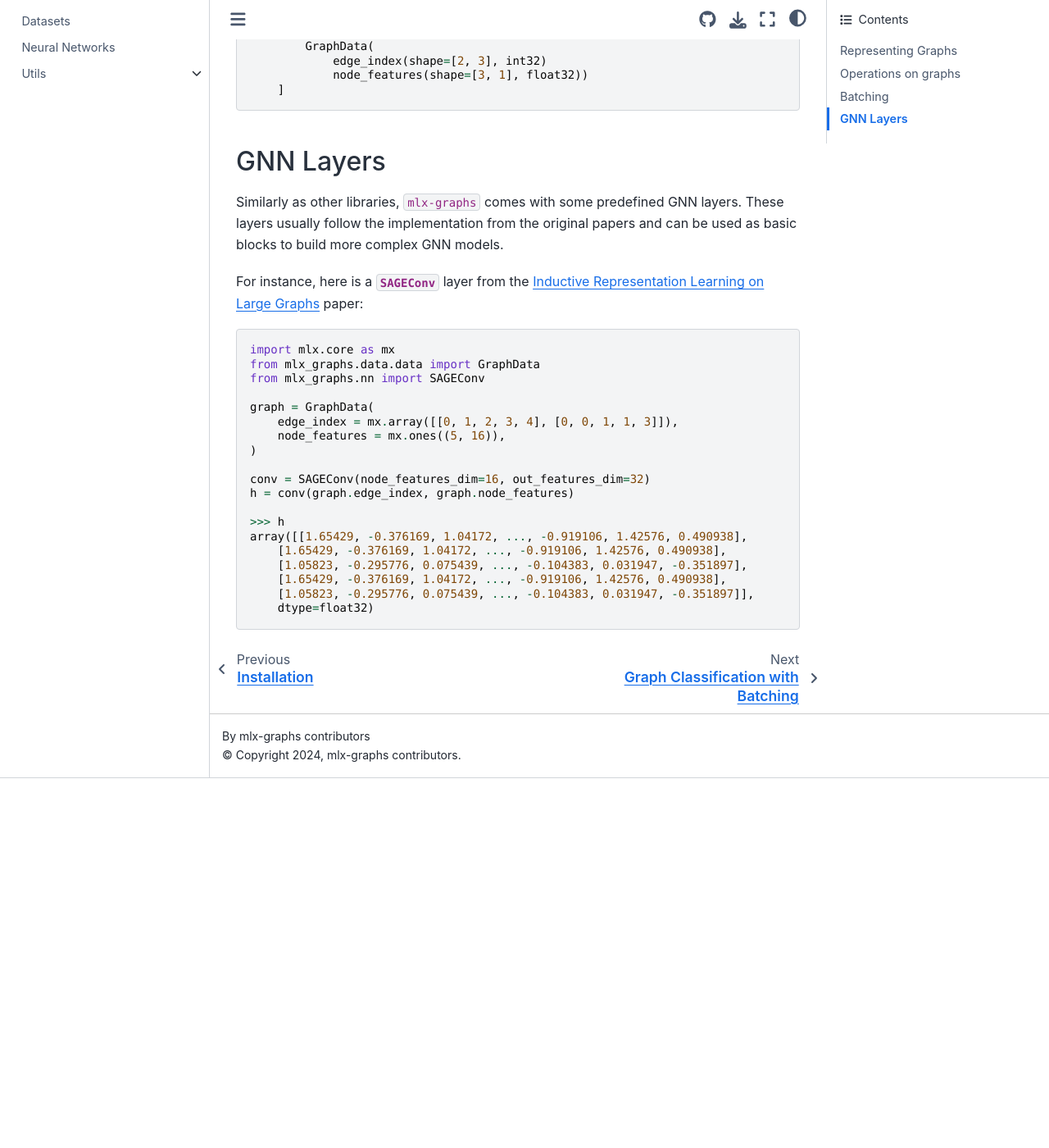
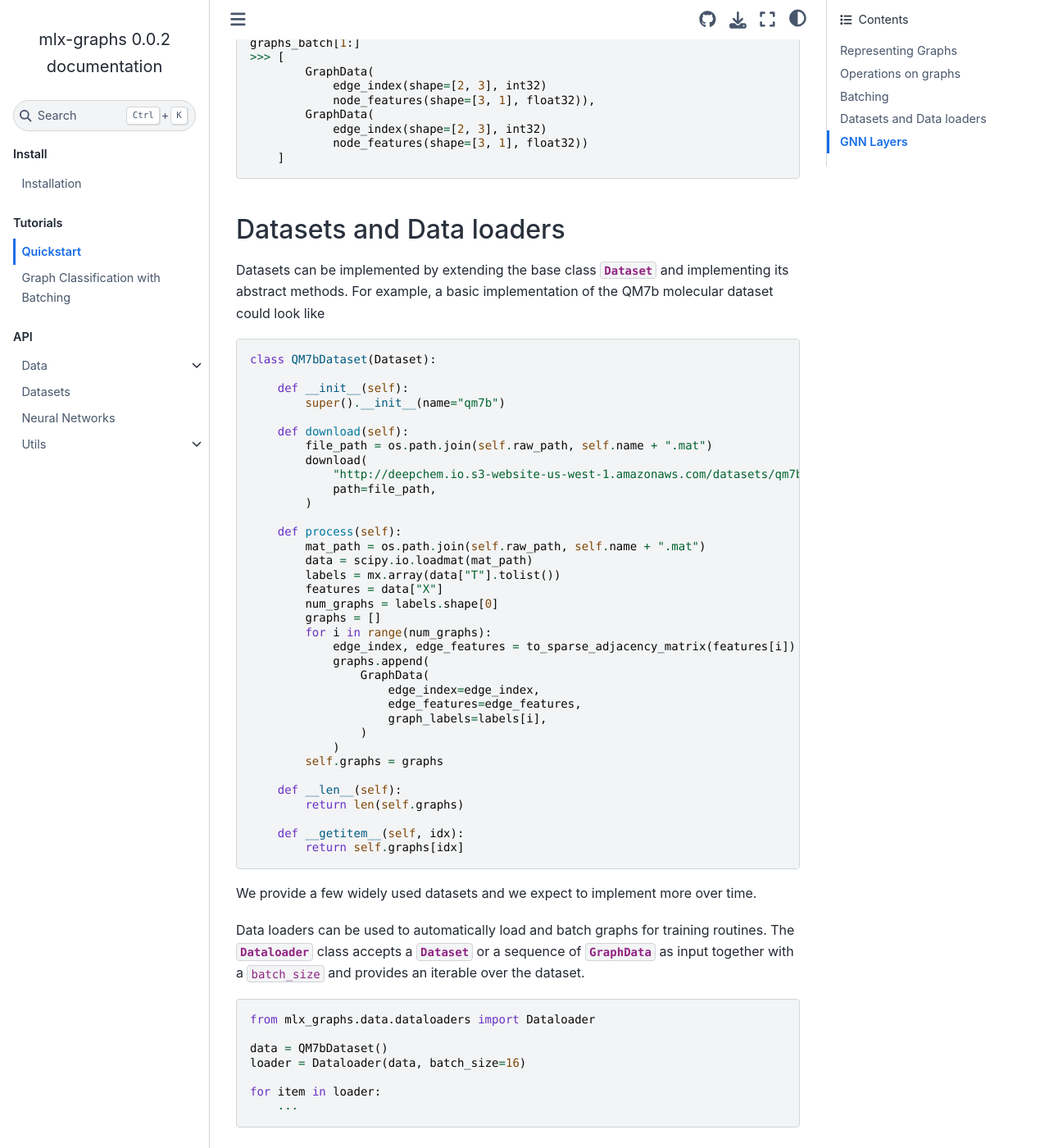
Before and after one commit to mlx-graphs/mlx-graphs, a Sphinx documentation site: the page built from docs/source/tutorials/quickstart.rst, in a window 1280 px wide and 1400 px high, scrolled down 3597 px. Shown: the whole window at 82% size. Built offline with Sphinx 7.4.7 and the Sphinx Book theme 1.1.4, drawn with Linux system fonts in a browser that asks for light colours; before the commit the page ends 4546 px from its top, so only the background shows below that; some of the changed text lies outside the part shown.

Commit message:
add datasets and dataloaders to quickstart

```diff
--- a/docs/source/tutorials/quickstart.rst
+++ b/docs/source/tutorials/quickstart.rst
@@ -101,7 +101,7 @@ processing several graphs together instead of individually. This approach can dr
 through parallelization on the Mac's GPU.
 
 The :class:`~mlx_graphs.data.batch.GraphDataBatch` class handles all batch operations, enabling the creation of a batch from a list of
-:class:`~mlx_graphs.data.batch.GraphData` objects.
+:class:`~mlx_graphs.data.batch.GraphData` objects. We provide the :meth:`mlx_graphs.data.batch.batch` function as an interface to create a :class:`~mlx_graphs.data.batch.GraphDataBatch` out of a sequence of :class:`~mlx_graphs.data.batch.GraphData` objects.
 
 .. hint::
 
@@ -111,7 +111,7 @@ The :class:`~mlx_graphs.data.batch.GraphDataBatch` class handles all batch opera
 
 .. code-block:: python
 
-    from mlx_graphs.data.batch import GraphDataBatch
+    from mlx_graphs.data.batch import batch
 
     graphs = [
         GraphData(
@@ -127,12 +127,12 @@ The :class:`~mlx_graphs.data.batch.GraphDataBatch` class handles all batch opera
             node_features=mx.ones((3, 1)) * 2,
         )
     ]
-    batch = GraphDataBatch(graphs)
+    graphs_batch = batch(graphs)
     >>> GraphDataBatch(
         edge_index(shape=[2, 9], int32)
         node_features(shape=[9, 1], float32))
 
-    batch.num_graphs
+    graphs_batch.num_graphs
     >>> 3
 
 Internally, :class:`~mlx_graphs.data.batch.GraphDataBatch` simply collates the attributes
@@ -143,12 +143,12 @@ If needed, the graphs within the batch can be easily indexed:
 
 .. code-block:: python
 
-    batch[1]
+    graphs_batch[1]
     >>> GraphData(
         edge_index(shape=[2, 3], int32)
         node_features(shape=[3, 1], float32))
 
-    batch[1:]
+    graphs_batch[1:]
     >>> [
             GraphData(
                 edge_index(shape=[2, 3], int32)
@@ -157,6 +157,69 @@ If needed, the graphs within the batch can be easily indexed:
                 edge_index(shape=[2, 3], int32)
                 node_features(shape=[3, 1], float32))
         ]
+
+Datasets and Data loaders
+-------------------------
+
+Datasets can be implemented by extending the base class :class:`~mlx_graphs.datasets.Dataset` and implementing its abstract methods. For example, a basic implementation of the QM7b molecular dataset could look like
+
+.. code-block:: python
+
+    class QM7bDataset(Dataset):
+
+        def __init__(self):
+            super().__init__(name="qm7b")
+
+        def download(self):
+            file_path = os.path.join(self.raw_path, self.name + ".mat")
+            download(
+                "http://deepchem.io.s3-website-us-west-1.amazonaws.com/datasets/qm7b.mat",
+                path=file_path,
+            )
+
+        def process(self):
+            mat_path = os.path.join(self.raw_path, self.name + ".mat")
+            data = scipy.io.loadmat(mat_path)
+            labels = mx.array(data["T"].tolist())
+            features = data["X"]
+            num_graphs = labels.shape[0]
+            graphs = []
+            for i in range(num_graphs):
+                edge_index, edge_features = to_sparse_adjacency_matrix(features[i])
+                graphs.append(
+                    GraphData(
+                        edge_index=edge_index,
+                        edge_features=edge_features,
+                        graph_labels=labels[i],
+                    )
+                )
+            self.graphs = graphs
+
+        def __len__(self):
+            return len(self.graphs)
+
+        def __getitem__(self, idx):
+            return self.graphs[idx]
+
+
+We provide a few widely used datasets and we expect to implement more over time.
+
+Data loaders can be used to automatically load and batch graphs for training routines.
+The :class:`~mlx_graphs.data.dataloaders.Dataloader` class accepts a :class:`~mlx_graphs.datasets.Dataset`
+or a sequence of :class:`~mlx_graphs.data.data.GraphData` as input together with a ``batch_size``
+and provides an iterable over the dataset.
+
+.. code-block:: python
+
+    from mlx_graphs.data.dataloaders import Dataloader
+
+    data = QM7bDataset()
+    loader = Dataloader(data, batch_size=16)
+
+    for item in loader:
+        ...
+
+
 
 GNN Layers
 ------------
```
